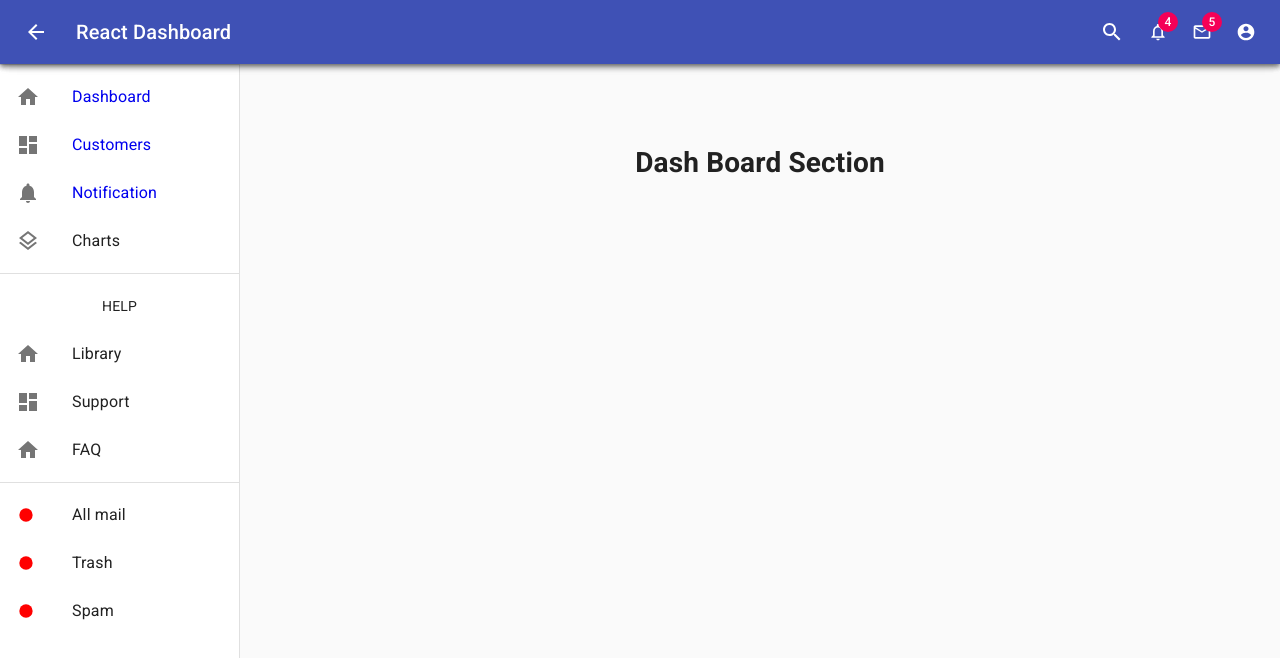
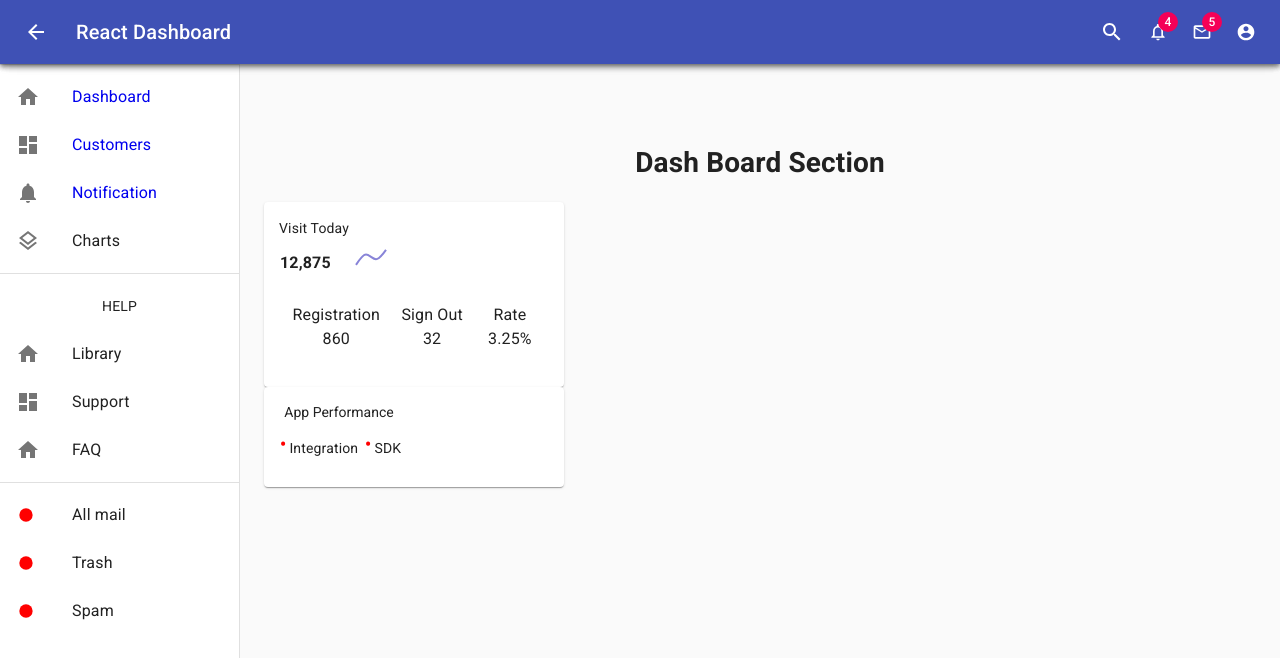
Before and after one commit to sojib-bd/react-dashboard, a React (Create React App) app: page /dashboard in a window 1280 px wide. Shown: the top 658 px of the page. Built offline with nearby package versions, Linux system fonts and the light colour scheme.

Commit message:
making 1'st two card of dashboard

```diff
--- a/package.json
+++ b/package.json
@@ -11,7 +11,8 @@
     "react": "^16.13.1",
     "react-dom": "^16.13.1",
     "react-router-dom": "^5.1.2",
-    "react-scripts": "3.4.1"
+    "react-scripts": "3.4.1",
+    "recharts": "^1.8.5"
   },
   "scripts": {
     "start": "react-scripts start",
--- /dev/null
+++ b/src/Components/Dashboard/Card1.js
@@ -0,0 +1,64 @@
+import React from 'react';
+import { makeStyles } from '@material-ui/core/styles';
+import Card from '@material-ui/core/Card';
+import CardActions from '@material-ui/core/CardActions';
+import CardContent from '@material-ui/core/CardContent';
+import Button from '@material-ui/core/Button';
+import Typography from '@material-ui/core/Typography';
+import SingleLineStroke from './SingleLineStroke';
+
+const useStyles = makeStyles({
+    root: {
+        width: 300,
+    },
+    bullet: {
+        display: 'inline-block',
+        margin: '0 2px',
+        transform: 'scale(0.8)',
+    },
+    title: {
+        fontSize: 14,
+    },
+    pos: {
+        marginBottom: 12,
+    },
+});
+
+export default function Card1() {
+    const classes = useStyles();
+
+
+    return (
+        <Card className={classes.root}>
+            <CardContent >
+                <Typography className={classes.title} color="textPrimary" gutterBottom style={{ marginLeft: -200 }}>
+                    Visit Today
+               </Typography>
+                <div style={{ display: 'flex', alignItems: 'center' }}>
+                    <Typography component="h1" style={{ fontSize: '20', fontWeight: 'bold', marginRight: 20 }}>
+                        12,875
+                        </Typography>
+                    <SingleLineStroke />
+
+                </div><br />
+                <div style={{ display: 'flex', justifyContent: 'center' }}>
+                    <Typography className={classes.pos}>
+                        Registration
+                        860
+                        </Typography>
+                    <Typography className={classes.pos}>
+                        Sign Out
+                        32
+                        </Typography>
+                    <Typography>
+                        Rate
+                        3.25%
+                        </Typography>
+                </div>
+
+
+            </CardContent>
+
+        </Card>
+    );
+}
--- /dev/null
+++ b/src/Components/Dashboard/Card2.js
@@ -0,0 +1,47 @@
+import React from 'react';
+import { makeStyles } from '@material-ui/core/styles';
+import Card from '@material-ui/core/Card';
+import CardActions from '@material-ui/core/CardActions';
+import CardContent from '@material-ui/core/CardContent';
+import Button from '@material-ui/core/Button';
+import Typography from '@material-ui/core/Typography';
+
+const useStyles = makeStyles({
+    root: {
+        width: 300,
+    },
+    bullet: {
+        display: 'inline-block',
+        margin: '0 2px',
+        transform: 'scale(0.8)',
+        color: 'red',
+        fontSize: 25
+    },
+    title: {
+        fontSize: 14,
+    },
+    pos: {
+        marginBottom: 12,
+    },
+});
+
+export default function SimpleCard() {
+    const classes = useStyles();
+    const bull = <span className={classes.bullet}>•</span>;
+
+    return (
+        <Card className={classes.root}>
+            <CardContent style={{ marginLeft: -150 }}>
+                <Typography className={classes.title} color="textPrimary" gutterBottom variant='h5' component='h5'>
+                    App Performance
+        </Typography>
+                <Typography variant="p" component="p">
+                    {bull}Integration <span>{bull}SDK</span>
+                </Typography>
+
+
+            </CardContent>
+
+        </Card>
+    );
+}
--- a/src/Components/Dashboard/Dashboard.js
+++ b/src/Components/Dashboard/Dashboard.js
@@ -1,9 +1,13 @@
 import React from 'react';
+import Card1 from './Card1';
+import Card2 from './Card2'
 
 const Dashboard = () => {
     return (
         <div>
             <h1>Dash Board Section</h1>
+            <Card1 />
+            <Card2 />
         </div>
     );
 };
--- /dev/null
+++ b/src/Components/Dashboard/SingleLineStroke.js
@@ -0,0 +1,19 @@
+import React from 'react';
+import { LineChart, Line } from 'recharts';
+
+const SingleLineStroke = () => {
+    const data = [
+        { name: 'Page A', uv: 4000, pv: 14, amt: 2400 },
+        { name: 'Page B', uv: 3000, pv: 25, amt: 2210 },
+        { name: 'Page C', uv: 2000, pv: 20, amt: 2290 },
+        { name: 'Page D', uv: 2780, pv: 30, amt: 2000 },
+
+    ];
+    return (
+        <LineChart width={40} height={40} data={data}>
+            <Line type='monotone' dot={false} dataKey='pv' stroke='#8884d8' strokeWidth={2} />
+        </LineChart>
+    );
+};
+
+export default SingleLineStroke;
```
Also changed, not shown: 1 other file (tests, documents, lock files or other folders).
